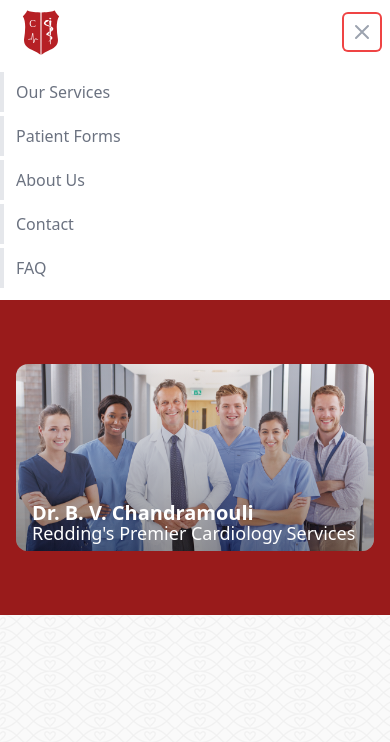
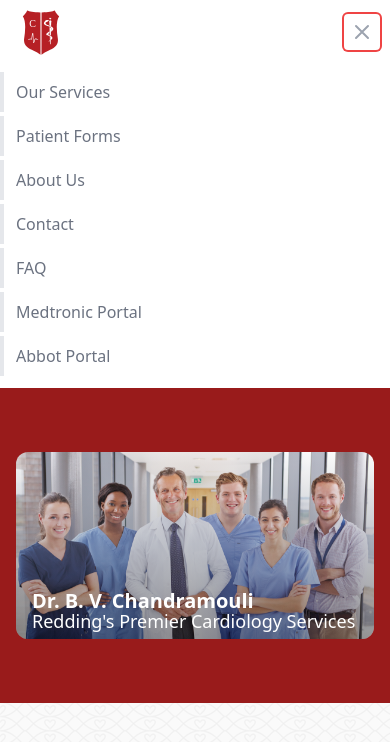
Before and after one commit to ladderdesigns/doctor-template-1, a Next.js app: page / in a window 390 px wide. Both pictures are taken after a click on the button "Open main menu". Shown: the top 742 px of the page. Built offline with nearby package versions, Linux system fonts and the light colour scheme.

Commit message:
chore: added Abbot and Medtronic to mobile Navbar

```diff
--- a/src/components/layout/Navbar2.tsx
+++ b/src/components/layout/Navbar2.tsx
@@ -143,6 +143,20 @@ export default function Example() {
               >
                 FAQ
               </Disclosure.Button>
+              <Disclosure.Button
+                as="a"
+                href="https://www.medtronic.com/us-en/healthcare-professionals/products/cardiac-rhythm/managing-patients/information-systems/carelink-network.html"
+                className="block border-l-4 focus:bg-red-50 focus:border-red-500 focus:text-red-700 font-medium pl-3 pr-4 py-2 text-base text-gray-500"
+              >
+                Medtronic Portal
+              </Disclosure.Button>
+              <Disclosure.Button
+                as="a"
+                href="https://www.abbott.com/"
+                className="block border-l-4 focus:bg-red-50 focus:border-red-500 focus:text-red-700 font-medium pl-3 pr-4 py-2 text-base text-gray-500"
+              >
+                Abbot Portal
+              </Disclosure.Button>
             </div>
           </Disclosure.Panel>
         </>
```
